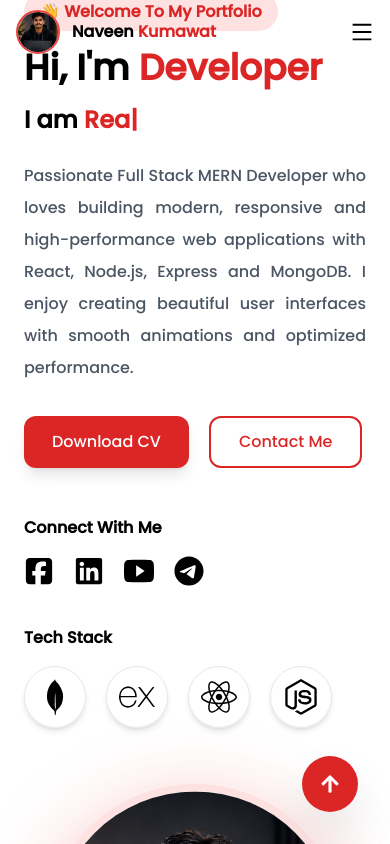
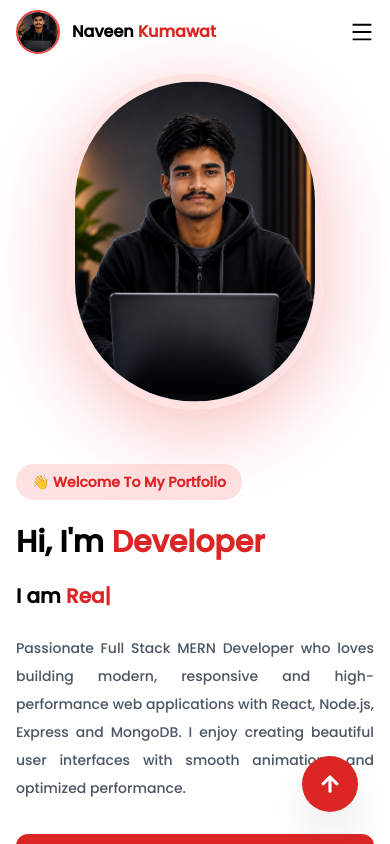
Before and after one commit to naveenkumawat2211-web/portfolio, a React (Vite) app: page / in a window 390 px wide. Shown: the top 844 px of the page. Built offline with nearby package versions, Linux system fonts and the light colour scheme.

Commit message:
Make website fully responsive

```diff
--- a/src/components/Home.jsx
+++ b/src/components/Home.jsx
@@ -44,10 +44,10 @@ function Home() {
   return (
     <>
       <section
-        id="home"
-        className="min-h-screen max-w-screen-2xl md:mt-8 mx-auto px-6 md:px-20 flex items-center"
+  id="Home"
+  className="min-h-screen pt-20 lg:pt-24 max-w-7xl mx-auto px-4 sm:px-6 lg:px-10 xl:px-20 overflow-x-hidden flex items-center"
 >
-        <div className="grid md:grid-cols-2  gap-16 items-center">
+  <div className="grid grid-cols-1 lg:grid-cols-2 gap-12 lg:gap-16 items-center w-full">
 
     {/* Left Side */}
 
@@ -55,17 +55,20 @@ function Home() {
       initial={{ opacity: 0, x: -80 }}
       animate={{ opacity: 1, x: 0 }}
       transition={{ duration: 1 }}
+      className="order-2 lg:order-1"
     >
-            <span className="bg-red-100 text-red-600  px-4 py-2 rounded-full font-semibold">
+      <span className="inline-block bg-red-100 text-red-600 px-4 py-2 rounded-full text-sm sm:text-base font-semibold">
         👋 Welcome To My Portfolio
       </span>
 
-            <h1 className="text-4xl md:text-6xl font-bold mt-6">
-              Hi, I'm
-              <span className="text-red-600"> Developer</span>
+      <h1 className="mt-6 text-3xl sm:text-4xl md:text-5xl lg:text-6xl font-bold leading-tight">
+        Hi, I'm{" "}
+        <span className="text-red-600">
+          Developer
+        </span>
       </h1>
 
-            <div className="flex items-center text-2xl md:text-4xl font-semibold mt-4">
+      <div className="flex flex-wrap items-center mt-5 text-xl sm:text-2xl lg:text-4xl font-semibold">
         <span>I am&nbsp;</span>
 
         <ReactTyped
@@ -82,103 +85,110 @@ function Home() {
         />
       </div>
 
-            <p className="mt-6 text-gray-600 leading-8 text-justify">
-              Passionate Full Stack MERN Developer who loves building modern,
-              responsive and high-performance web applications with React,
-              Node.js, Express and MongoDB. I enjoy creating beautiful user
-              interfaces with smooth animations and optimized performance.
+      <p className="mt-6 text-gray-600 leading-7 text-sm sm:text-base lg:text-lg text-justify">
+        Passionate Full Stack MERN Developer who loves building
+        modern, responsive and high-performance web applications
+        with React, Node.js, Express and MongoDB. I enjoy creating
+        beautiful user interfaces with smooth animations and
+        optimized performance.
       </p>
 
-            <div className="flex gap-5 mt-8">
-              <button className="px-7 py-3 rounded-xl bg-red-600 text-white hover:bg-red-700 duration-300 shadow-lg hover:scale-105">
+      {/* Buttons */}
+
+      <div className="mt-8 flex flex-col sm:flex-row gap-4">
+
+        <button className="w-full sm:w-auto px-7 py-3 rounded-xl bg-red-600 text-white hover:bg-red-700 duration-300 shadow-lg hover:scale-105">
           Download CV
         </button>
 
-              <button className="px-7 py-3 rounded-xl border-2 border-red-600 text-red-600 hover:bg-red-600 hover:text-white duration-300">
+        <button className="w-full sm:w-auto px-7 py-3 rounded-xl border-2 border-red-600 text-red-600 hover:bg-red-600 hover:text-white duration-300">
           Contact Me
         </button>
+
       </div>
 
-            {/* Social */}
+      {/* Social + Skills */}
 
-            <div className="flex flex-col md:flex-row justify-between mt-12 gap-10">
+      <div className="mt-12 flex flex-col lg:flex-row justify-between gap-10">
 
         <div>
-                <h2 className="font-bold mb-4">
+          <h2 className="font-bold mb-4 text-lg">
             Connect With Me
           </h2>
 
-                <div className="flex gap-5">
+          <div className="flex flex-wrap gap-4">
+
             {socialLinks.map((item, index) => (
               <motion.a
-                      whileHover={{
-                        scale: 1.3,
-                        rotate: 10,
-                      }}
-                      whileTap={{ scale: 0.9 }}
                 key={index}
                 href={item.link}
                 target="_blank"
                 rel="noreferrer"
-                      className="text-3xl hover:text-red-600 duration-300"
+                whileHover={{
+                  scale: 1.2,
+                  rotate: 8,
+                }}
+                whileTap={{ scale: 0.9 }}
+                className="text-3xl hover:text-red-600 transition"
               >
                 {item.icon}
               </motion.a>
             ))}
+
           </div>
         </div>
 
         <div>
-                <h2 className="font-bold mb-4">
+          <h2 className="font-bold mb-4 text-lg">
             Tech Stack
           </h2>
 
-                <div className="flex gap-5">
+          <div className="flex flex-wrap gap-4">
+
             {skills.map((item, index) => (
               <motion.div
                 key={index}
                 whileHover={{
-                        y: -10,
-                        rotate: 8,
-                        scale: 1.2,
+                  y: -8,
+                  scale: 1.15,
                 }}
-                      className="text-4xl p-3 rounded-full border shadow-md hover:bg-red-600 hover:text-white duration-300 cursor-pointer"
+                className="text-3xl sm:text-4xl p-3 rounded-full border shadow-md hover:bg-red-600 hover:text-white transition cursor-pointer"
               >
                 {item}
               </motion.div>
             ))}
+
           </div>
         </div>
 
       </div>
     </motion.div>
 
-          {/* Right */}
+    {/* Right Side */}
 
     <motion.div
       initial={{ opacity: 0, x: 80 }}
       animate={{ opacity: 1, x: 0 }}
       transition={{ duration: 1 }}
-            className="flex justify-center"
+      className="order-1 lg:order-2 flex justify-center"
     >
       <motion.img
         src={pic}
+        alt="Developer"
         loading="lazy"
-              alt="Developer"
         animate={{
-                y: [0, -20, 0],
+          y: [0, -15, 0],
         }}
         transition={{
           repeat: Infinity,
           duration: 4,
         }}
-              className="w-[300px] md:w-[470px] md:h-[600px] rounded-full border-8 border-red-100 shadow-[0_20px_80px_rgba(239,68,68,0.35)]"
+        className="w-64 sm:w-72 md:w-80 lg:w-[450px] xl:w-[500px] rounded-full border-8 border-red-100 shadow-[0_20px_80px_rgba(239,68,68,0.35)] object-cover"
       />
     </motion.div>
 
   </div>
 </section>
-
       <hr />
     </>
   );
```
Lines whose indentation alone changed are shown as unchanged.
